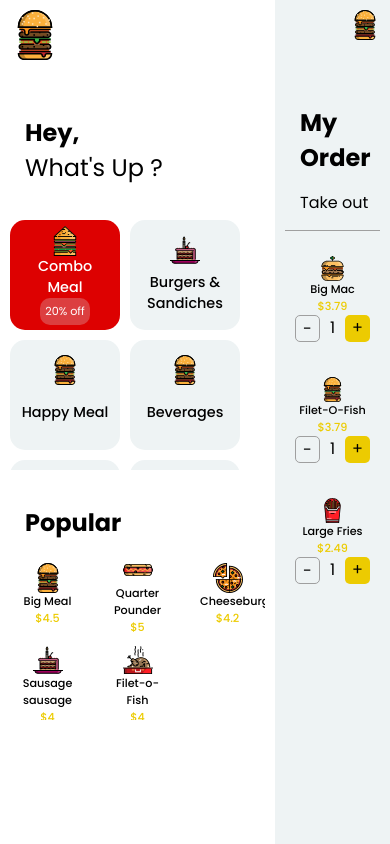
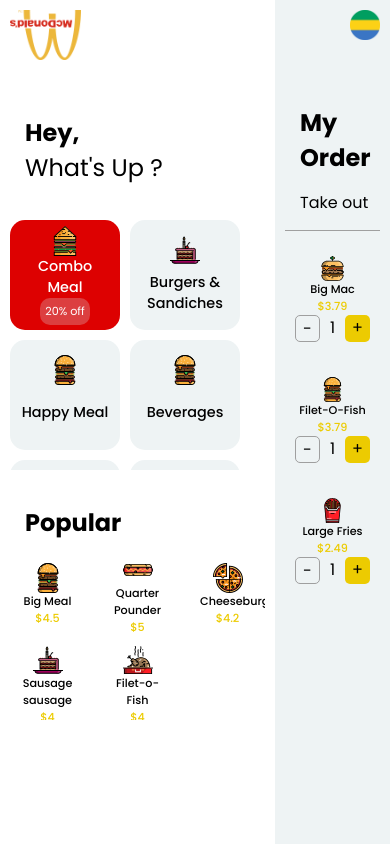
Before and after one commit to kephrr/wac-donalds-react, a Next.js app in the folder wac-donalds/: page / in a window 390 px wide. Built offline with nearby package versions, Linux system fonts and the light colour scheme.

Commit message:
Prepare test deployment

```diff
--- a/wac-donalds/pages/index.js
+++ b/wac-donalds/pages/index.js
@@ -75,12 +75,12 @@
       <div>
           <Head>
               <title>Wac Donald's WebSite</title>
-              <link rel="icon" href="/favicon.ico"/>
+              <link rel="icon" href="/logo.png"/>
           </Head>
           <main className={styles.main}>
               <aside className={styles.side1}>
                   <div className={styles.start}>
-                      <Icon size={50} src='./icons/burger.svg'></Icon>
+                      <Icon size={50} src='/logo.png'></Icon>
                   </div>
                   <Space h={40}></Space>
                   <p className="title"><span>Hey,</span><br/>What's Up ?</p>
@@ -106,7 +106,7 @@
               </aside>
               <aside className={styles.side2}>
                   <div className={styles.end}>
-                      <Icon size={30} src='./icons/burger.svg'></Icon>
+                      <Icon size={30} src='gabon.png'></Icon>
                   </div>
                   <Space h={50}></Space>
                   <p className="title"><span>My Order</span></p>
--- a/wac-donalds/styles/Home.module.css
+++ b/wac-donalds/styles/Home.module.css
@@ -45,3 +45,8 @@
         overflow: unset;
     }
 }
+@media screen and (max-width: 425px) {
+    .side2{
+        flex: 3;
+    }
+}
--- a/wac-donalds/styles/global.css
+++ b/wac-donalds/styles/global.css
@@ -43,7 +43,23 @@
     overflow-y: scroll;
 }
 
-@media screen and (min-width: 900px) {
+
+@media screen and (max-width: 425px) {
+    .body {
+        max-width: 390px;
+    }
+}
+@media screen and (max-width: 500px) {
+    .body {
+        max-width: 490px;
+    }
+}
+@media screen and (max-width: 700px) {
+    .body {
+        max-width: 690px;
+    }
+}
+@media screen and (min-width: 700px) {
     .grid-3 {
         display: grid;
         grid-template: ". . . . . .";
@@ -63,3 +79,8 @@
         overflow-y: unset;
     }
 }
+@media screen and (max-width: 1000px) {
+    .body{
+        max-width: 100vw;
+    }
+}
```
Also changed, not shown: wac-donalds/pages/data/service.js (deleted, +0 -31 lines).
